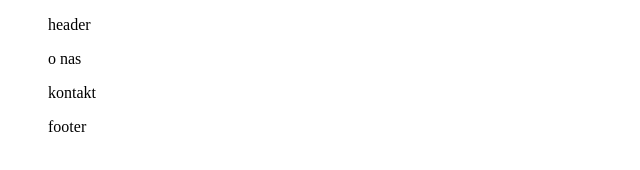
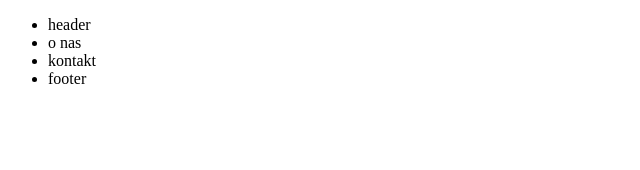
Before and after one commit to dorotiukdmytro/Zadanie_11924, a plain HTML site: page index.html in a window 1280 px wide. Shown: the whole page, without its empty margins (0-640 px from the left). Drawn offline with Linux system fonts and the light colour scheme.

Commit message:
modified nav and footer

```diff
--- a/index.html
+++ b/index.html
@@ -8,17 +8,19 @@
 
 <body>
     <nav>
-        <ul>header</ul>
-        <ul>o nas</ul>
-        <ul>kontakt</ul>
-        <ul>footer</ul>
+        <ul>
+            <li>header</li>
+            <li>o nas</li>
+            <li>kontakt</li>
+            <li>footer</li>
+        </ul>
     </nav>
     <header id="main"></header>
     <section id="o-nas">
         <p class="text"></p>
     </section>
     <section id="kontakt"></section>
-    <section id="footer"></section>
+    <footer id="footer"></footer>
 </body>
 
 </html>
```
